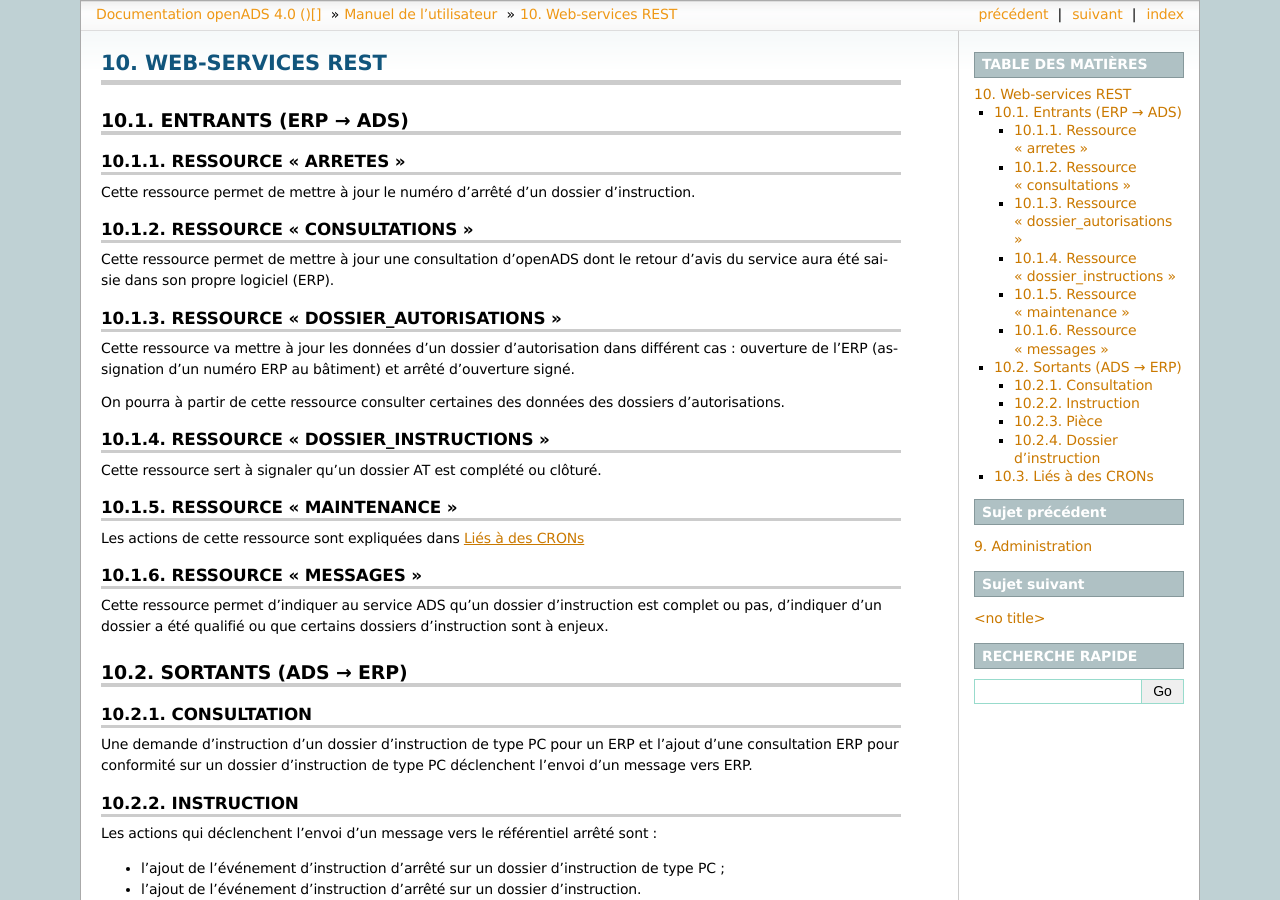
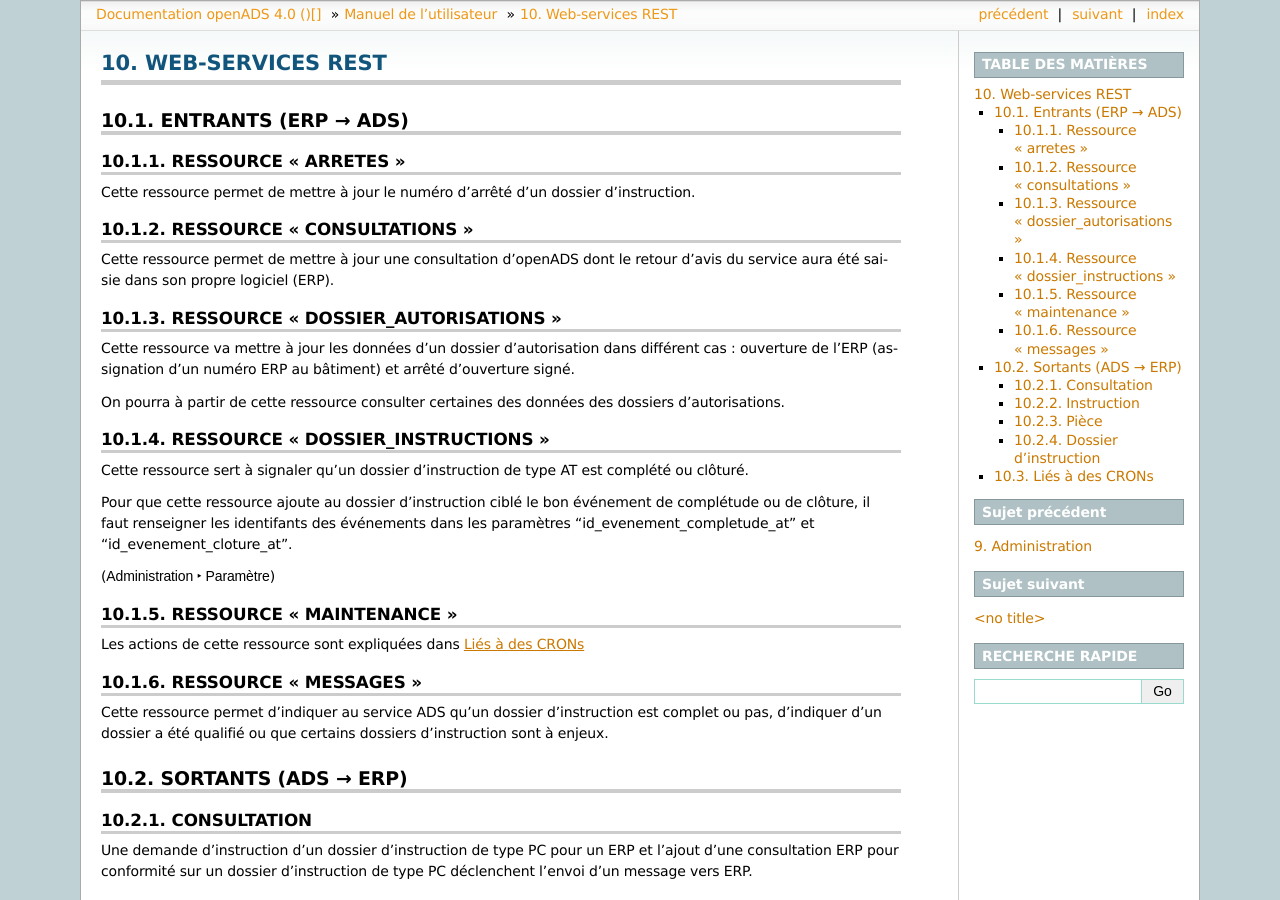
Before and after one commit to mpavaux/openads-documentation, a Sphinx documentation site: the page built from source/manuel_utilisateur/web_services_rest.rst, in a window 1280 px wide and 900 px high. Built offline with Sphinx 7.4.7, drawn with Linux system fonts in a browser that asks for light colours.

Commit message:
Ajout de la documentation concernant les paramètres pour le web-service entrant qui va compléter ou clôturer un dossier AT

```diff
--- a/source/manuel_utilisateur/web_services_rest.rst
+++ b/source/manuel_utilisateur/web_services_rest.rst
@@ -44,7 +44,14 @@
 Ressource "dossier_instructions"
 ================================
 
-Cette ressource sert à signaler qu'un dossier AT est complété ou clôturé.
+Cette ressource sert à signaler qu'un dossier d'instruction de type AT est
+complété ou clôturé.
+
+Pour que cette ressource ajoute au dossier d'instruction ciblé le bon événement
+de complétude ou de clôture, il faut renseigner les identifants des événements dans
+les paramètres 'id_evenement_completude_at' et 'id_evenement_cloture_at'.
+
+(:menuselection:`Administration --> Paramètre`)
 
 .. _web_services_rest_maintenance:
 
```
